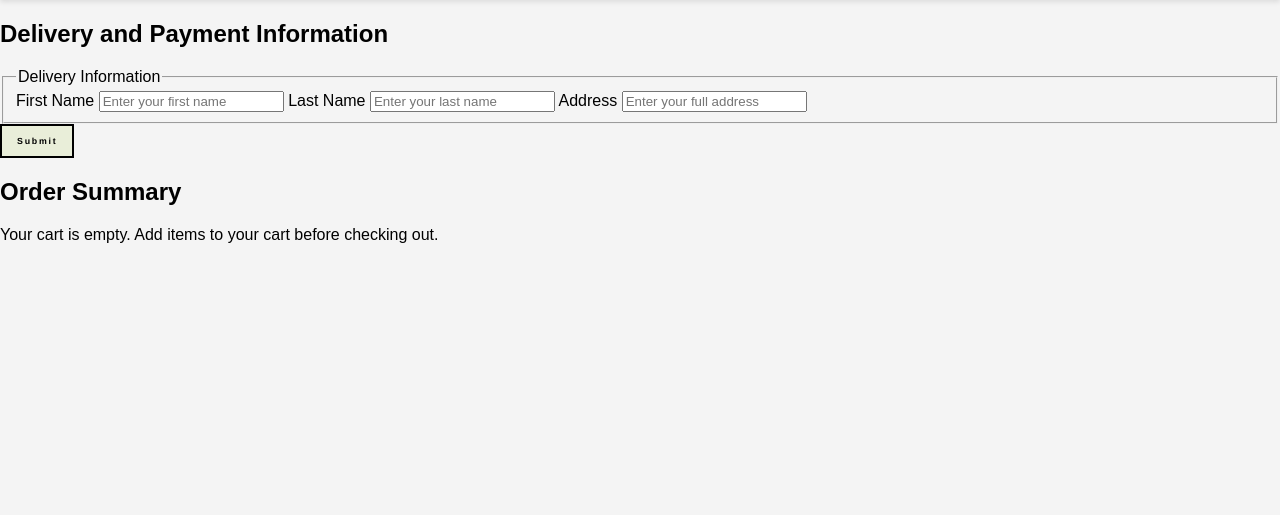
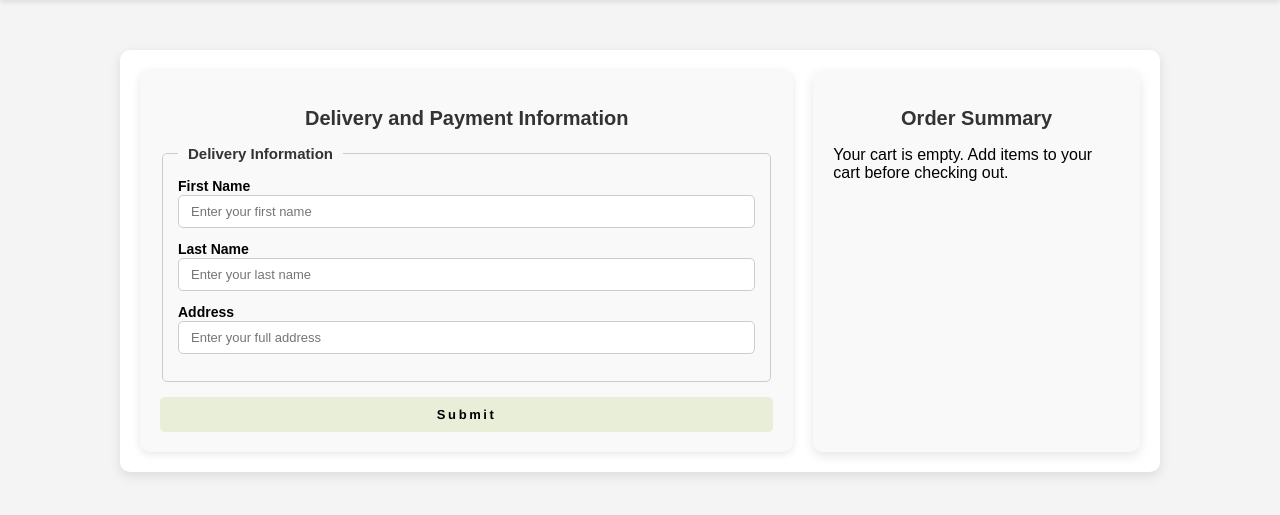
Before and after one commit to Xeidonn/ITPROG, a PHP site: page /php/checkout.php in a window 1280 px wide. Shown: the part 127-642 px from the top of the page. Run offline with PHP 8.4, Linux system fonts and the light colour scheme.

Commit message:
Add files via upload

```diff
--- a/css/style.css
+++ b/css/style.css
@@ -991,3 +991,150 @@ table tr:hover td {
     background-color: #A8C89E;
     color: white;
 }
+/* Checkout */
+/* Checkout Container */
+.checkout-container {
+    width: 1000px;
+    margin: 50px auto;
+    padding: 20px;
+    background-color: #fff;
+    border-radius: 10px;
+    box-shadow: 0px 4px 12px rgba(0, 0, 0, 0.1);
+    display: grid;
+    grid-template-columns: 2fr 1fr; /* Adjusted for side-by-side layout */
+    gap: 20px;
+}
+
+/* Combined Delivery and Payment Section */
+.delivery-payment-section {
+    padding: 20px;
+    background-color: #f9f9f9;
+    border-radius: 10px;
+    box-shadow: 0 2px 8px rgba(0, 0, 0, 0.1);
+}
+
+.delivery-payment-section h2 {
+    text-align: center;
+    font-size: 20px; /* Reduced font size */
+    margin-bottom: 15px;
+    color: #333;
+}
+
+.delivery-payment-section fieldset {
+    border: 1px solid #ccc;
+    padding: 15px;
+    margin-bottom: 15px;
+    border-radius: 5px;
+}
+
+.delivery-payment-section legend {
+    padding: 0 10px;
+    font-size: 15px;
+    font-weight: bold;
+    color: #333;
+}
+
+.delivery-payment-section label {
+    font-weight: bold;
+    margin-bottom: 6px;
+    font-size: 14px;
+}
+
+.delivery-payment-section input[type="text"],
+.delivery-payment-section input[type="email"],
+.delivery-payment-section select {
+    padding: 8px 12px;  /* Added left/right padding */
+    margin-bottom: 12px;
+    border: 1px solid #ccc;
+    border-radius: 5px;
+    font-size: 13px; /* Reduced font size */
+    width: 100%;
+    box-sizing: border-box;  /* Ensures padding is included in width */
+}
+
+.delivery-payment-section input[type="radio"] {
+    margin-right: 8px;
+}
+
+.delivery-payment-section button {
+    display: block;
+    width: 100%;
+    padding: 10px;
+    background-color: #E9EED9;
+    color: black;
+    border: none;
+    border-radius: 5px;
+    font-size: 13px;
+    cursor: pointer;
+    transition: background-color 0.3s ease;
+}
+
+.delivery-payment-section button:hover {
+    background-color: black;
+    color: #E9EED9;
+}
+
+/* Order Summary Section */
+.order-summary-section {
+    padding: 20px;
+    background-color: #f9f9f9;
+    border-radius: 10px;
+    box-shadow: 0px 4px 12px rgba(0, 0, 0, 0.1);
+}
+
+.order-summary-section h2 {
+    text-align: center;
+    font-size: 20px;
+    margin-bottom: 15px;
+    color: #333;
+}
+
+.order-item,
+.order-total {
+    font-size: 13px;
+    line-height: 1.6;
+}
+
+.order-total p strong {
+    font-size: 15px;
+}
+/* Original styles as provided */
+.checkout-container {
+    width: 1000px;
+    margin: 50px auto;
+    padding: 20px;
+    background-color: #fff;
+    border-radius: 10px;
+    box-shadow: 0px 4px 12px rgba(0, 0, 0, 0.1);
+    display: grid;
+    grid-template-columns: 2fr 1fr; /* Adjusted for side-by-side layout */
+    gap: 20px;
+}
+
+.delivery-payment-section {
+    padding: 20px;
+    background-color: #f9f9f9;
+    border-radius: 10px;
+    box-shadow: 0 2px 8px rgba(0, 0, 0, 0.1);
+}
+
+.delivery-payment-section h2 {
+    text-align: center;
+    font-size: 20px;
+    margin-bottom: 15px;
+    color: #333;
+}
+
+.delivery-payment-section fieldset {
+    border: 1px solid #ccc;
+    padding: 15px;
+    margin-bottom: 15px;
+    border-radius: 5px;
+}
+
+.order-summary-section {
+    padding: 20px;
+    background-color: #f9f9f9;
+    border-radius: 10px;
+    box-shadow: 0px 4px 12px rgba(0, 0, 0, 0.1);
+}
```
